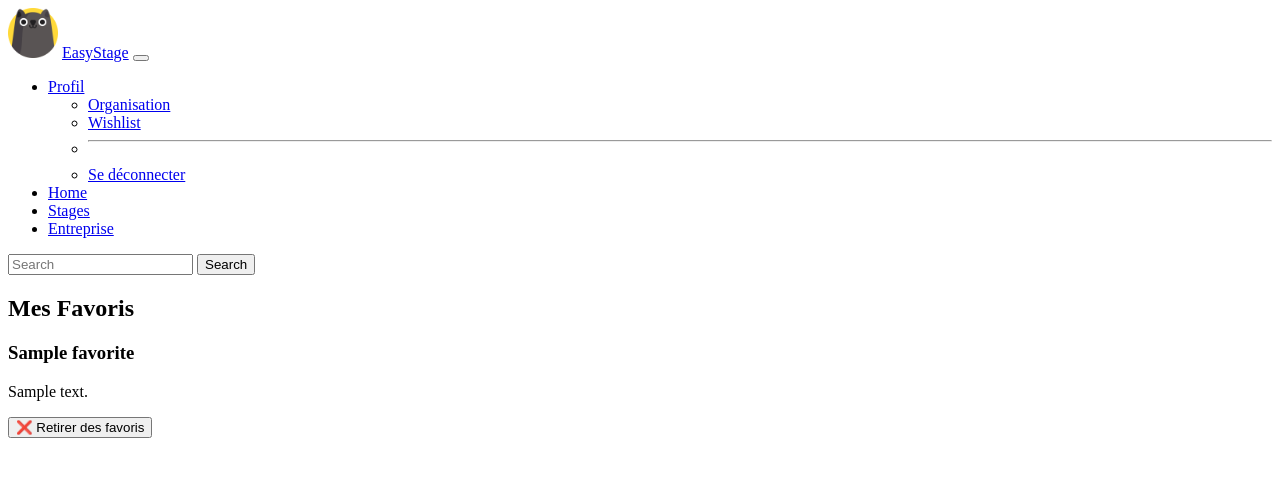
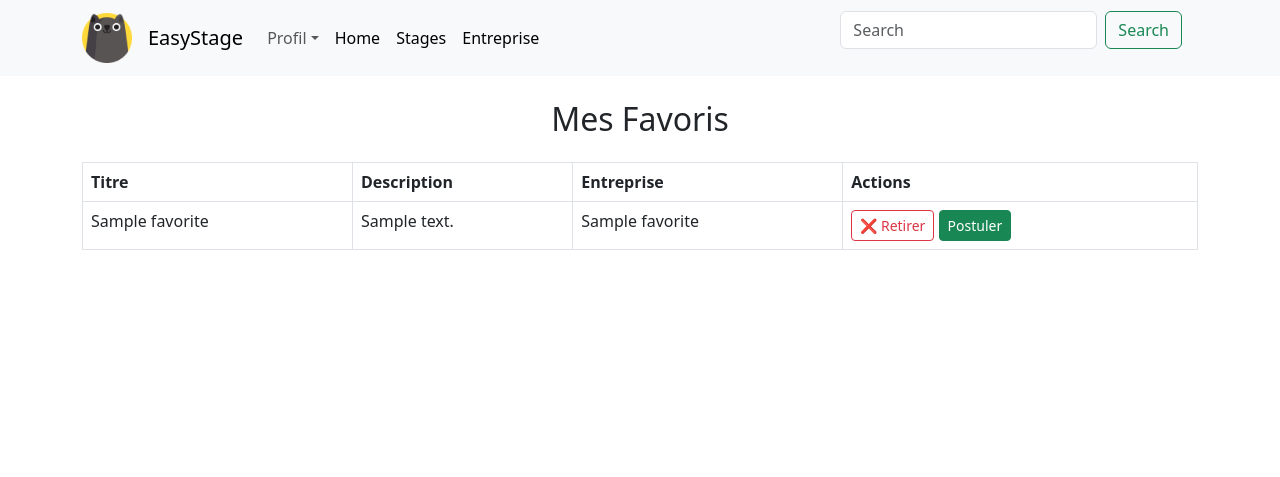
Before and after one commit to ChachURSS/Projet-Web, a PHP site: template templates/wishlist.twig in a window 1280 px wide. Shown: the top 477 px of the page. Run offline with PHP 8.4, Linux system fonts and the light colour scheme; the template is opened without the code that fills it: most values are stand-ins (such as "Sample title", 1, 10 or a date in 2020); some libraries are stand-ins or nearby versions.

Commit message:
WishList fonctionnelle
Wishlist fonctionnelle avec redirection fonctionnelle

```diff
--- a/app/routes.php
+++ b/app/routes.php
@@ -1085,7 +1085,7 @@ return function (App $app) {
         // Journaliser l'état de la session après l'opération
         error_log("DEBUG: Session après la suppression des favoris : " . json_encode($_SESSION));
 
-        return $response->withHeader('Location', '/internships')->withStatus(302);
+        return $response->withHeader('Location', '/wishlist')->withStatus(302);
     });
 
     // Route GET : Afficher les offres likées par l'utilisateur
--- a/templates/navbar.twig
+++ b/templates/navbar.twig
@@ -1,4 +1,3 @@
-
 <nav class="navbar navbar-expand-lg bg-body-tertiary navbar-light bs-light">
     <div class="container">
         <a class="navbar-brand"><img src="/assets/logo/cat.png" alt="catlogo" width="50" height="50"></a>
@@ -14,7 +13,7 @@
                     <a class="nav-link dropdown-toggle" href="#" role="button" data-bs-toggle="dropdown" aria-expanded="false" id="navbarDropdown">Profil</a>
                     <ul class="dropdown-menu" aria-labelledby="navbarDropdown">
                         <li><a class="dropdown-item" href="/organization">Organisation</a></li>
-                        <li><a class="dropdown-item" href="#">Wishlist</a></li>
+                        <li><a class="dropdown-item" href="/wishlist">Wishlist</a></li>
                         <li><hr class="dropdown-divider"></li>
                         <li><a class="dropdown-item text-danger" href="/logout">Se déconnecter</a></li>
                     </ul>
--- a/templates/wishlist.twig
+++ b/templates/wishlist.twig
@@ -2,7 +2,10 @@
 
 {% block content %}
     <div class="container mt-4">
+        <link href="https://cdn.jsdelivr.net/npm/bootstrap@5.3.0/dist/css/bootstrap.min.css" rel="stylesheet">
         <h2 class="text-center mb-4">Mes Favoris</h2>
+
+        <!-- Affichage des messages de session -->
         {% if session.flash_success %}
             <div class="alert alert-success">{{ session.flash_success }}</div>
         {% endif %}
@@ -10,16 +13,36 @@
             <div class="alert alert-danger">{{ session.flash_error }}</div>
         {% endif %}
 
-        {% for favorite in favorites %}
-            <div class="internship">
-                <h3>{{ favorite.title }}</h3>
-                <p>{{ favorite.description }}</p>
-                <form method="POST" action="/internships/{{ favorite.id_internship }}/unlike">
-                    <button type="submit" class="btn btn-outline-secondary">
-                        ❌ Retirer des favoris
-                    </button>
-                </form>
-            </div>
-        {% endfor %}
+        {% if favorites|length > 0 %}
+            <table class="table table-hover table-bordered">
+                <thead class="thead-dark">
+                    <tr>
+                        <th scope="col">Titre</th>
+                        <th scope="col">Description</th>
+                        <th scope="col">Entreprise</th>
+                        <th scope="col">Actions</th>
+                    </tr>
+                </thead>
+                <tbody>
+                    {% for favorite in favorites %}
+                        <tr>
+                            <td>{{ favorite.title }}</td>
+                            <td>{{ favorite.description }}</td>
+                            <td>{{ favorite.company_name }}</td>
+                            <td>
+                                <form method="POST" action="/internships/{{ favorite.id_internship }}/unlike" style="display:inline;">
+                                    <button type="submit" class="btn btn-outline-danger btn-sm">
+                                        ❌ Retirer
+                                    </button>
+                                </form>
+                                <a href="/internships/apply/{{ favorite.id_internship }}" class="btn btn-success btn-sm">Postuler</a>
+                            </td>
+                        </tr>
+                    {% endfor %}
+                </tbody>
+            </table>
+        {% else %}
+            <p class="text-center text-muted">Vous n'avez aucun favori pour le moment.</p>
+        {% endif %}
     </div>
 {% endblock %}
```
